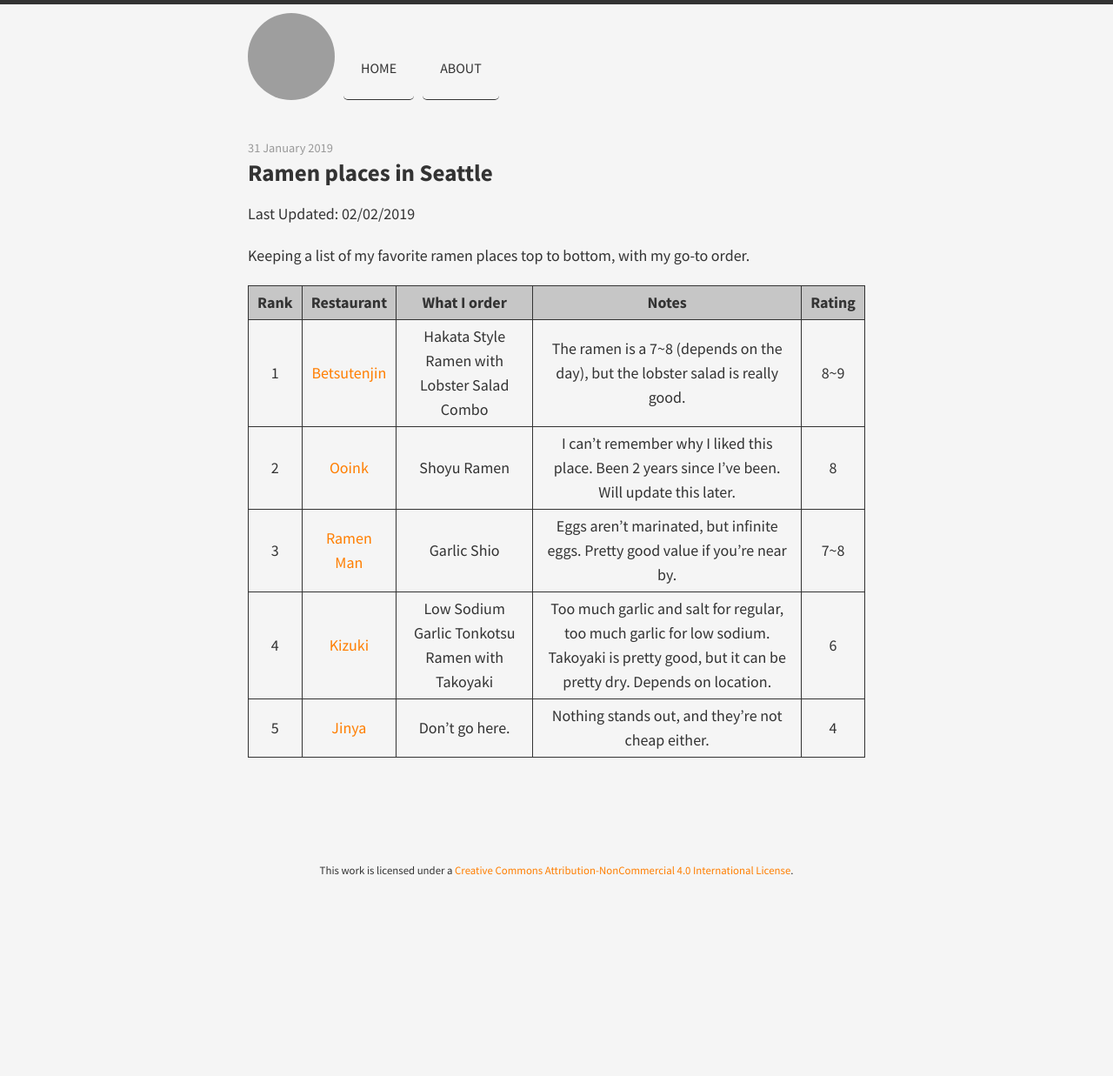
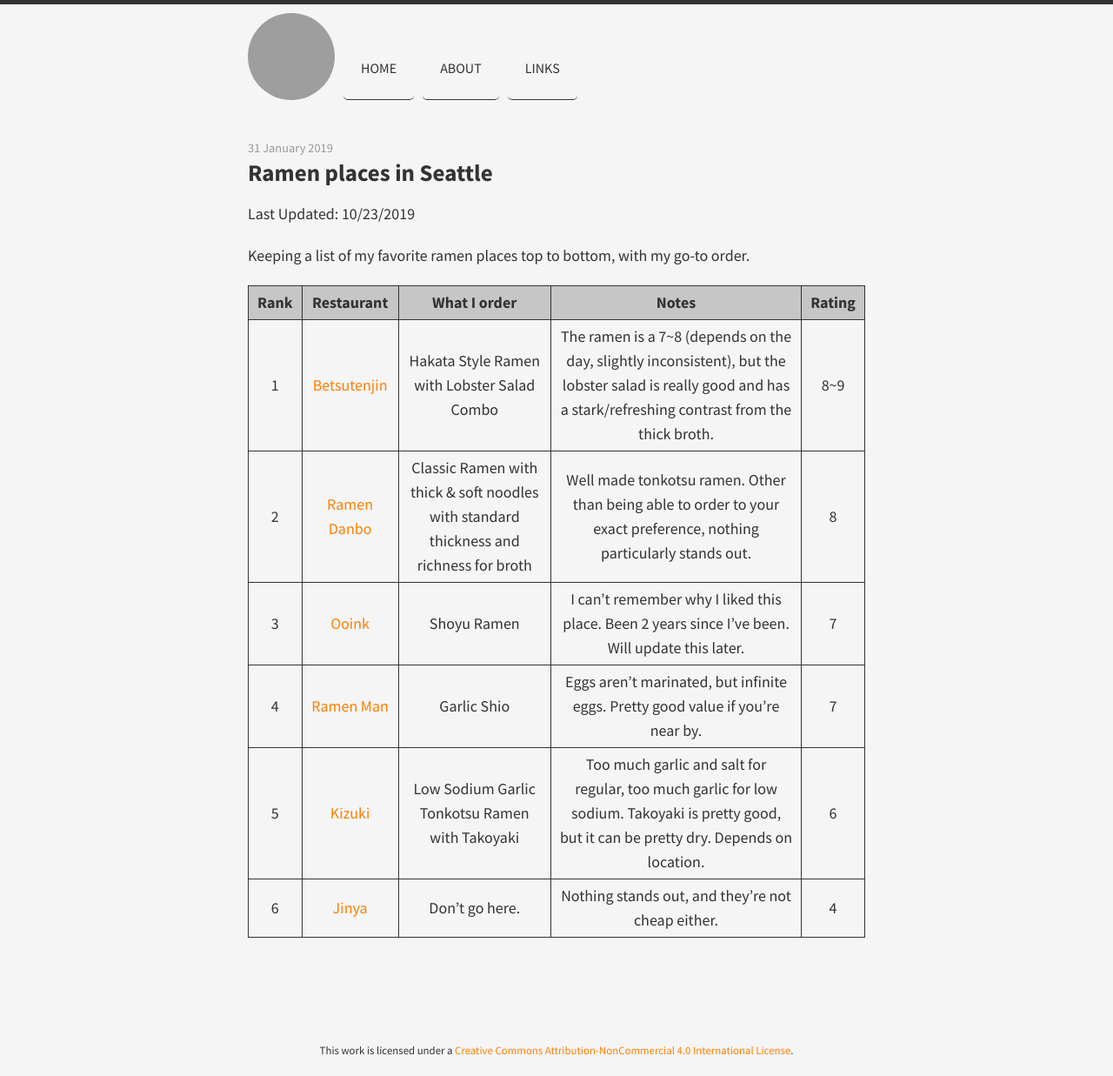
Before and after one commit to inseokhwang/Website, a Jekyll site: the page built from _posts/2019-01-31-ramen.md, in a window 1280 px wide. Shown: the whole page at 87% size. Built offline with Jekyll 4.4.1, drawn with Linux system fonts in a browser that asks for light colours; before the commit the page ends 1030 px from its top, so only the background shows below that; grey boxes are pictures that could not be loaded.

Commit message:
Updated ramen listing

```diff
--- a/_data/links.yml
+++ b/_data/links.yml
@@ -3,3 +3,6 @@
 
 - url: /about
   title: About
+
+- url: /links
+  title: Links
--- a/_posts/2019-01-31-ramen.md
+++ b/_posts/2019-01-31-ramen.md
@@ -3,15 +3,16 @@ layout: post
 title: Ramen places in Seattle
 ---
 
-Last Updated: 02/02/2019
+Last Updated: 10/23/2019
 
 Keeping a list of my favorite ramen places top to bottom, with my go-to order.
 
 
 | Rank |                               Restaurant                               |                  What I order                  |                                                                     Notes                                                                     | Rating |
 |:----:|:----------------------------------------------------------------------:|:----------------------------------------------:|:---------------------------------------------------------------------------------------------------------------------------------------------:|:------:|
-|   1  |      [Betsutenjin](https://www.yelp.com/biz/betsu-ten-jin-seattle)     |   Hakata Style Ramen with Lobster Salad Combo  |                                 The ramen is a 7~8 (depends on the day), but the lobster salad is really good.                                |   8~9  |
-|   2  |             [Ooink](https://www.yelp.com/biz/ooink-seattle)            |                   Shoyu Ramen                  |                         I can't remember why I liked this place. Been 2 years since I've been. Will update this later.                        |    8   |
-|   3  |  [Ramen Man](https://www.yelp.com/biz/ramen-man-noodle-house-seattle)  |                   Garlic Shio                  |                                 Eggs aren't marinated, but infinite eggs. Pretty good value if you're near by.                                |   7~8  |
-| 4    | [Kizuki](https://www.yelp.com/biz/kizuki-ramen-and-izakaya-bellevue-9) | Low Sodium Garlic Tonkotsu Ramen with Takoyaki | Too much garlic and salt for regular, too much garlic for low sodium. Takoyaki is pretty good, but it can be pretty dry. Depends on location. | 6      |
-| 5    | [Jinya](https://www.yelp.com/biz/jinya-ramen-bar-bellevue)             | Don't go here.                                 | Nothing stands out, and they're not cheap either.                                                                                             | 4      |
+|   1  |      [Betsutenjin](https://www.yelp.com/biz/betsu-ten-jin-seattle)     |   Hakata Style Ramen with Lobster Salad Combo  |                                 The ramen is a 7~8 (depends on the day, slightly inconsistent), but the lobster salad is really good and has a stark/refreshing contrast from the thick broth.                                |   8~9  |
+|   2  | [Ramen Danbo](https://www.yelp.com/biz/ramen-danbo-seattle-2) | Classic Ramen with thick & soft noodles with standard thickness and richness for broth | Well made tonkotsu ramen. Other than being able to order to your exact preference, nothing particularly stands out. | 8 |
+|   3  |             [Ooink](https://www.yelp.com/biz/ooink-seattle)            |                   Shoyu Ramen                  |                         I can't remember why I liked this place. Been 2 years since I've been. Will update this later.                        |    7   |
+|   4  |  [Ramen Man](https://www.yelp.com/biz/ramen-man-noodle-house-seattle)  |                   Garlic Shio                  |                                 Eggs aren't marinated, but infinite eggs. Pretty good value if you're near by.                                |   7  |
+|   5  | [Kizuki](https://www.yelp.com/biz/kizuki-ramen-and-izakaya-bellevue-9) | Low Sodium Garlic Tonkotsu Ramen with Takoyaki | Too much garlic and salt for regular, too much garlic for low sodium. Takoyaki is pretty good, but it can be pretty dry. Depends on location. | 6      |
+|   6  | [Jinya](https://www.yelp.com/biz/jinya-ramen-bar-bellevue)             | Don't go here.                                 | Nothing stands out, and they're not cheap either.                                                                                             | 4      |
```
